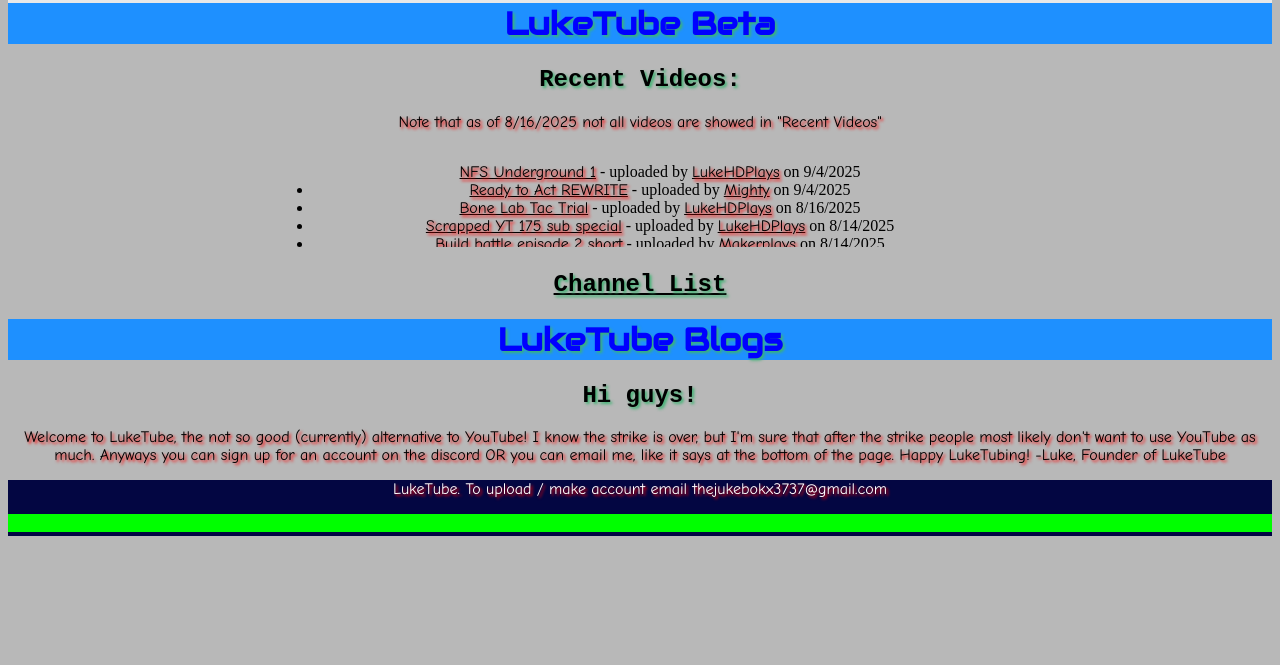
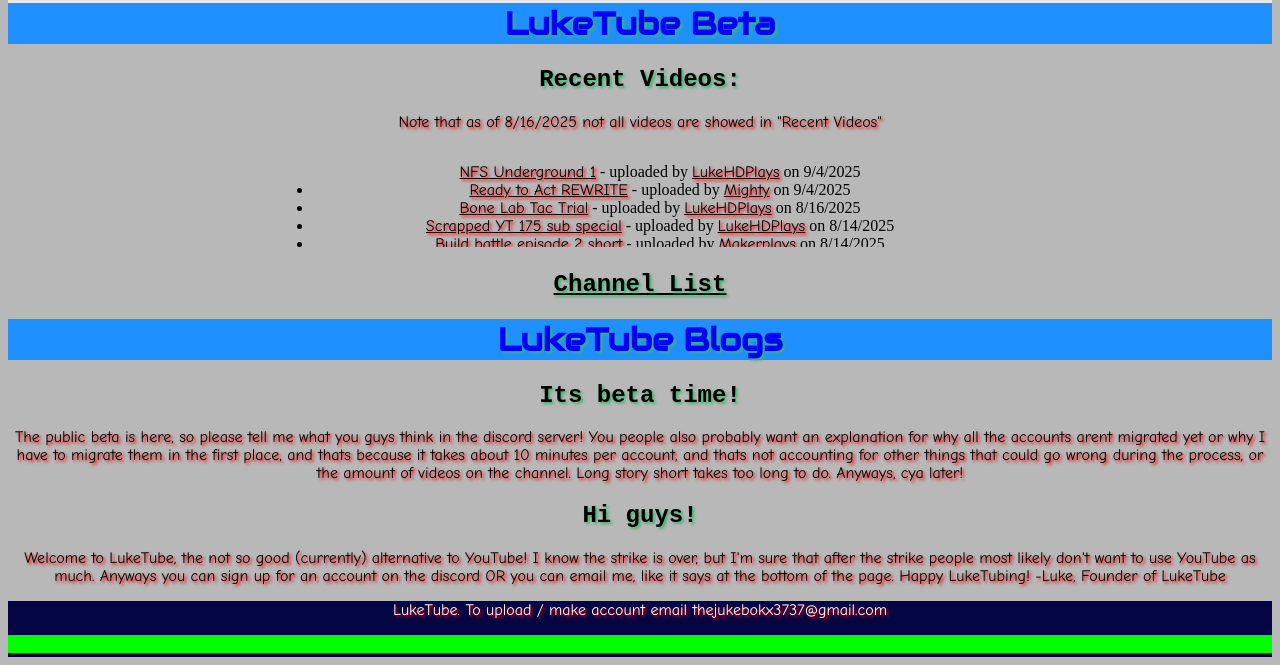
Before and after one commit to luke975/luketube, a plain HTML site: page index.html in a window 1280 px wide. Shown: the part 286-951 px from the top of the page. Before the commit the page ends 830 px from the top, so only its background shows below. Drawn offline with Linux system fonts and the light colour scheme.

Commit message:
LT Blog #2

```diff
--- a/index.html
+++ b/index.html
@@ -27,7 +27,10 @@
 
 <div><h2><a style="font-family: Courier New; text-shadow: 2px 2px 3px mediumseagreen" href="channellist.html">Channel List</a></h2></div>
 
-<h1>LukeTube Blogs</h1><h2>Hi guys!</h2><div><p>Welcome to LukeTube, the not so good (currently) alternative to YouTube! I know the strike is over,
+<h1>LukeTube Blogs</h1><h2>Its beta time!</h2><div><p>The public beta is here, so please tell me what you guys think in the discord server! You people also probably
+want an explanation for why all the accounts arent migrated yet or why I have to migrate them in the first place, and thats because it takes about 10 minutes per account, and thats
+not accounting for other things that could go wrong during the process, or the amount of videos on the channel. Long story short takes too long to do. Anyways, cya later!
+<h2>Hi guys!</h2><div><p>Welcome to LukeTube, the not so good (currently) alternative to YouTube! I know the strike is over,
 but I'm sure that after the strike people most likely don't want to use YouTube as much. Anyways you can sign up for an account on the discord OR you can email me,
 like it says at the bottom of the page. Happy LukeTubing! -Luke, Founder of LukeTube</p></div>
 
```
